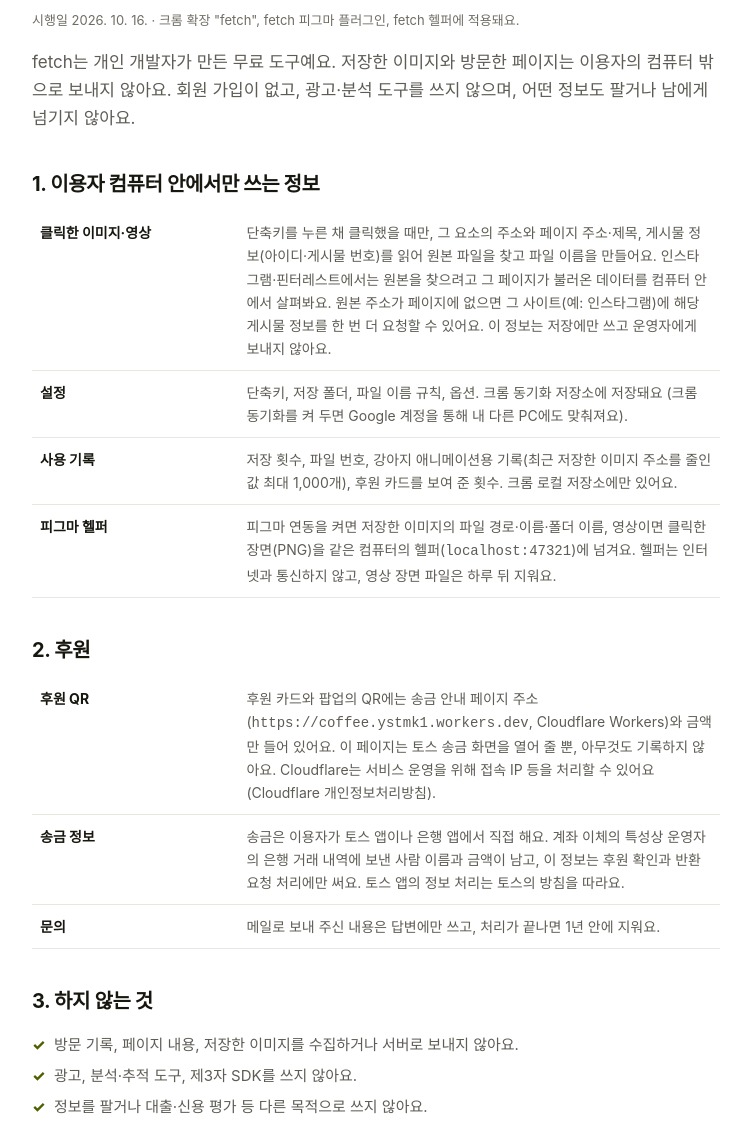
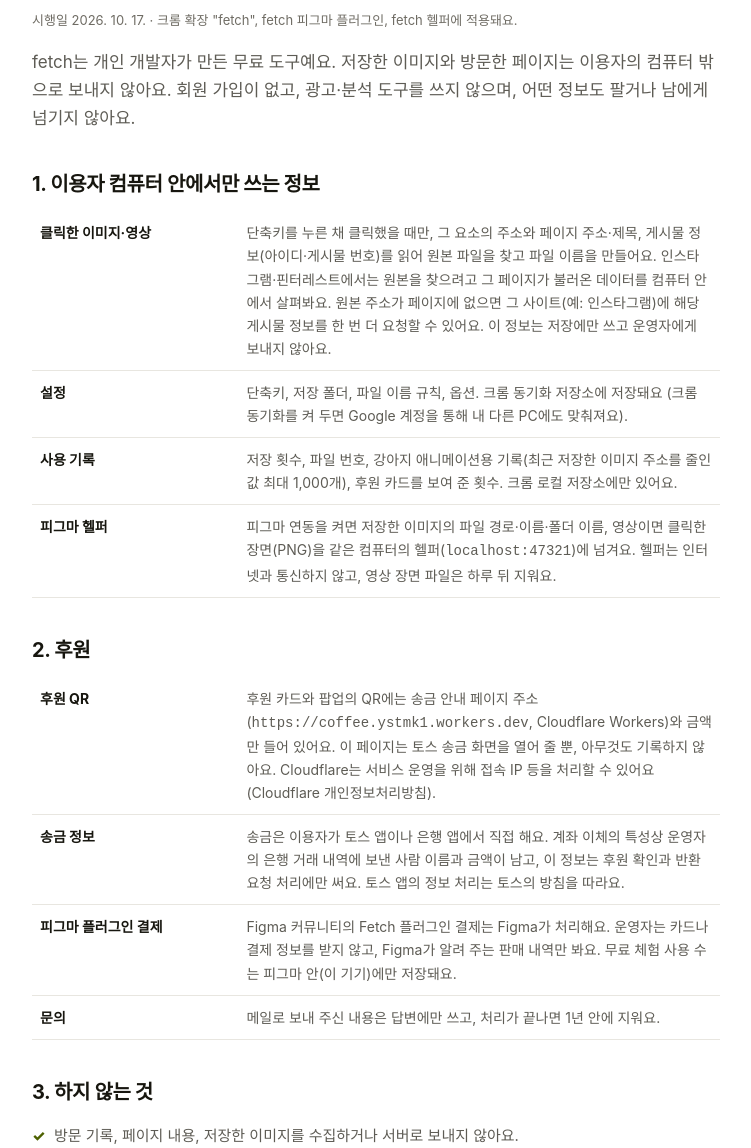
Before and after one commit to ystmk1/coffee, a plain HTML site: page public/privacy/index.html in a window 1280 px wide. Shown: the part 152-1300 px from the top of the page, without its empty margins (264-1015 px from the left). Drawn offline with Linux system fonts and the light colour scheme; a web font is replaced by a local one.

Commit message:
Privacy policy: Figma handles the plugin's payments
Co-Authored-By: Claude Opus 5.5 <noreply@anthropic.com>

```diff
--- a/public/privacy/index.html
+++ b/public/privacy/index.html
@@ -11,7 +11,7 @@
 <main>
   <a class="brand" href="/"><img src="/icon.png" alt=""><b>fetch</b></a>
   <h1>개인정보처리방침</h1>
-  <p class="small">시행일 2026. 10. 16. · 크롬 확장 "fetch", fetch 피그마 플러그인, fetch 헬퍼에 적용돼요.</p>
+  <p class="small">시행일 2026. 10. 17. · 크롬 확장 "fetch", fetch 피그마 플러그인, fetch 헬퍼에 적용돼요.</p>
 
   <p class="lead">fetch는 개인 개발자가 만든 무료 도구예요. 저장한 이미지와 방문한 페이지는 이용자의 컴퓨터 밖으로 보내지 않아요.
     회원 가입이 없고, 광고·분석 도구를 쓰지 않으며, 어떤 정보도 팔거나 남에게 넘기지 않아요.</p>
@@ -28,6 +28,7 @@
   <table>
     <tr><th>후원 QR</th><td>후원 카드와 팝업의 QR에는 송금 안내 페이지 주소(<code>https://coffee.ystmk1.workers.dev</code>, Cloudflare Workers)와 금액만 들어 있어요. 이 페이지는 토스 송금 화면을 열어 줄 뿐, 아무것도 기록하지 않아요. Cloudflare는 서비스 운영을 위해 접속 IP 등을 처리할 수 있어요 (Cloudflare 개인정보처리방침).</td></tr>
     <tr><th>송금 정보</th><td>송금은 이용자가 토스 앱이나 은행 앱에서 직접 해요. 계좌 이체의 특성상 운영자의 은행 거래 내역에 보낸 사람 이름과 금액이 남고, 이 정보는 후원 확인과 반환 요청 처리에만 써요. 토스 앱의 정보 처리는 토스의 방침을 따라요.</td></tr>
+    <tr><th>피그마 플러그인 결제</th><td>Figma 커뮤니티의 Fetch 플러그인 결제는 Figma가 처리해요. 운영자는 카드나 결제 정보를 받지 않고, Figma가 알려 주는 판매 내역만 봐요. 무료 체험 사용 수는 피그마 안(이 기기)에만 저장돼요.</td></tr>
     <tr><th>문의</th><td>메일로 보내 주신 내용은 답변에만 쓰고, 처리가 끝나면 1년 안에 지워요.</td></tr>
   </table>
 
```
